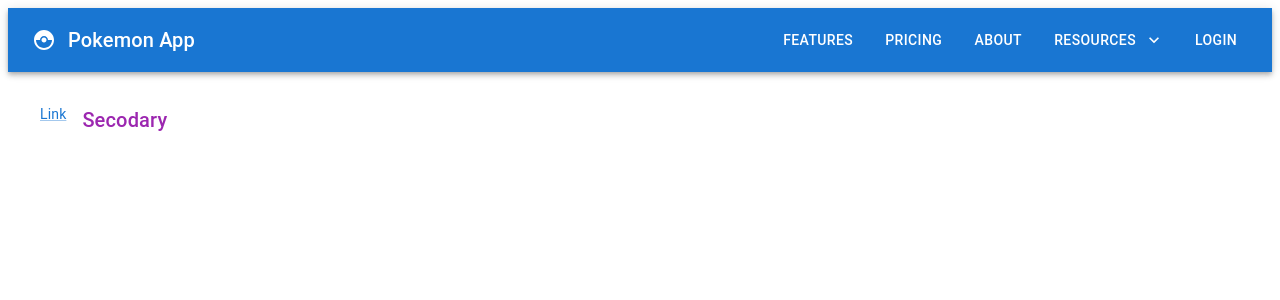
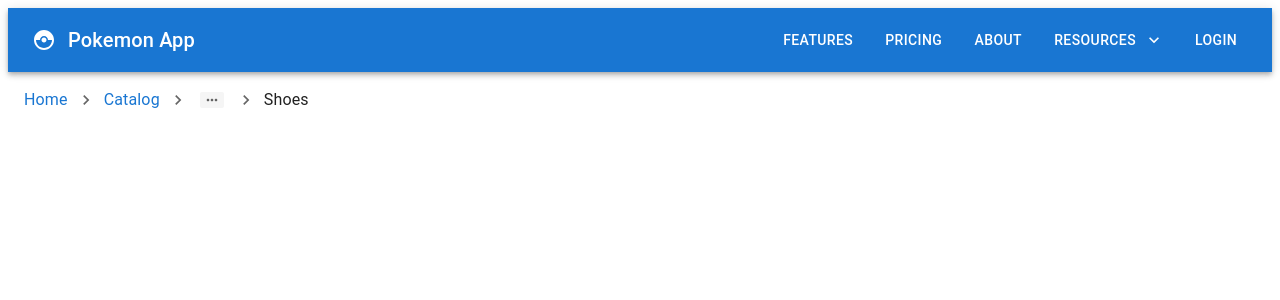
Before and after one commit to Radexman/MUI-React, a React (Vite) app: page / in a window 1280 px wide. Shown: the top 300 px of the page. Built offline with nearby package versions, Linux system fonts and the light colour scheme.

Commit message:
Breadcrumbs

```diff
--- a/src/App.tsx
+++ b/src/App.tsx
@@ -12,7 +12,8 @@
 // import MuiAccordion from './components/MuiAccordion';
 // import MuiImageList from './components/MuiImageList';
 import MuiNavbar from './components/MuiNavbar';
-import MuiLink from './components/MuiLink';
+// import MuiLink from './components/MuiLink';
+import MuiBreadcrumbs from './components/MuiBreadcrumbs';
 // import styles from './App.module.css';
 
 function App() {
@@ -33,7 +34,8 @@ function App() {
 				{/* <MuiAccordion /> */}
 				{/* <MuiImageList /> */}
 				<MuiNavbar />
-				<MuiLink />
+				<MuiBreadcrumbs />
+				{/* <MuiLink /> */}
 			</div>
 		</>
 	);
--- /dev/null
+++ b/src/components/MuiBreadcrumbs.tsx
@@ -0,0 +1,37 @@
+import { Box, Breadcrumbs, Link, Typography } from '@mui/material';
+import NavigateNextIcon from '@mui/icons-material/NavigateNext';
+
+const MuiBreadcrumbs = () => {
+	return (
+		<Box m={2}>
+			<Breadcrumbs
+				aria-label='breadcrumb'
+				separator={<NavigateNextIcon fontSize='small' />}
+				maxItems={3}
+				itemsBeforeCollapse={2}
+			>
+				<Link
+					underline='hover'
+					href='#'
+				>
+					Home
+				</Link>
+				<Link
+					underline='hover'
+					href='#'
+				>
+					Catalog
+				</Link>
+				<Link
+					underline='hover'
+					href='#'
+				>
+					Accessories
+				</Link>
+				<Typography color='text.primary'>Shoes</Typography>
+			</Breadcrumbs>
+		</Box>
+	);
+};
+
+export default MuiBreadcrumbs;
```
